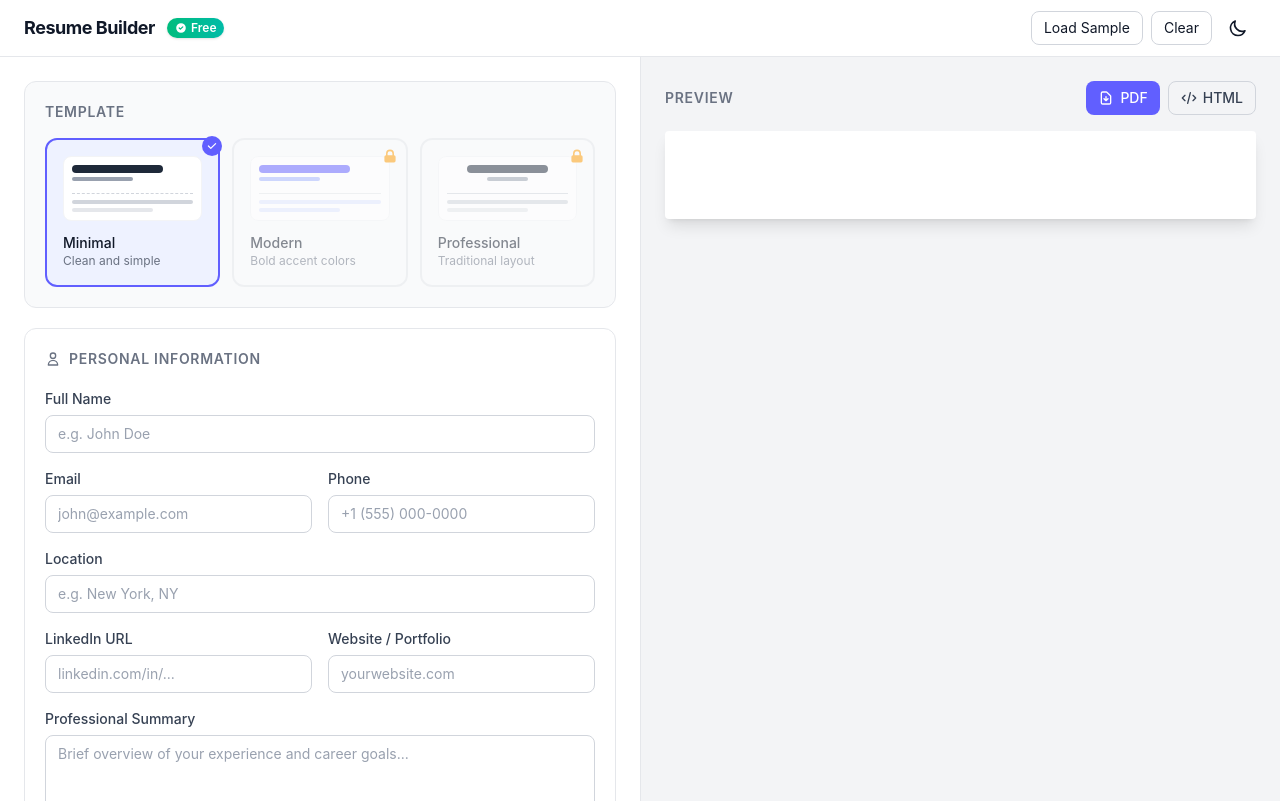
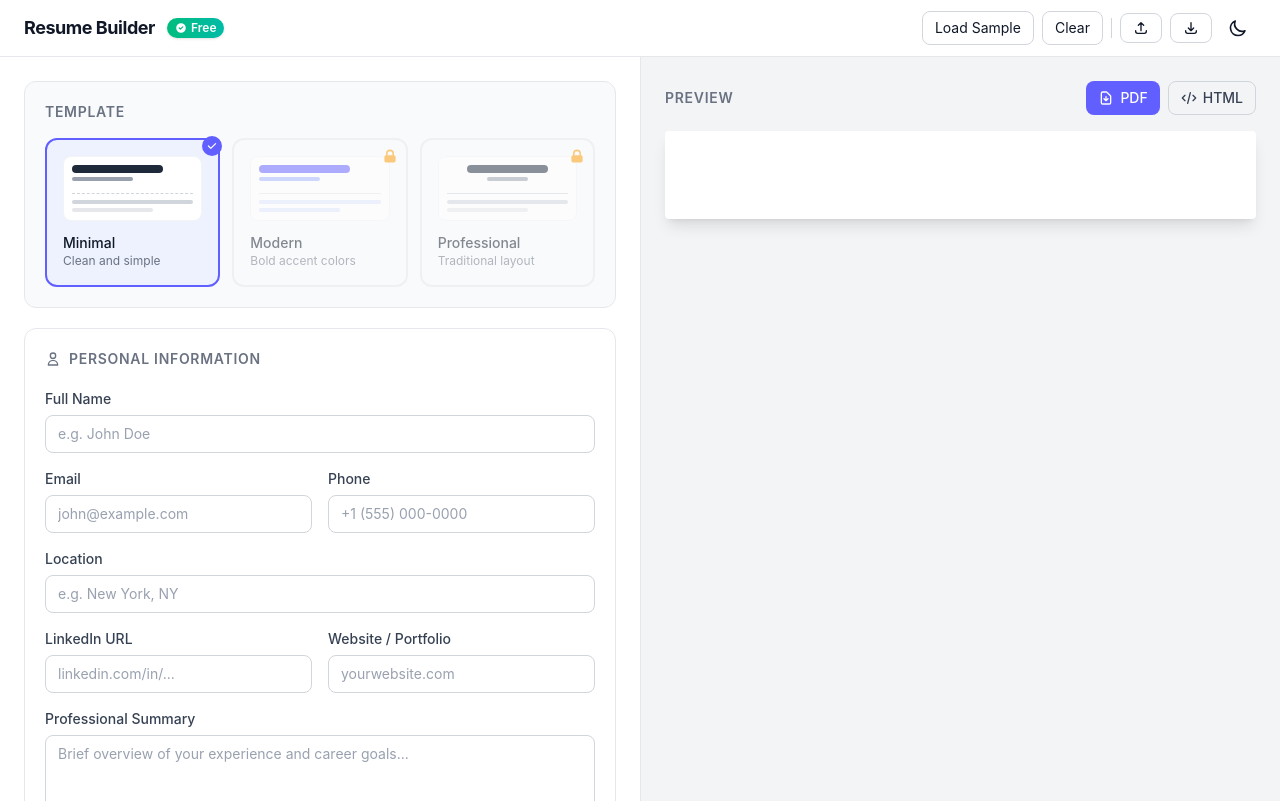
Before and after one commit to rafaeltmanso/resume-builder, a React (Vite) app: page / in a window 1280 px wide. Built offline with nearby package versions, Linux system fonts and the light colour scheme.

Commit message:
Add JSON import/export for resume data
- Export resume data as downloadable JSON file
- Import resume data from file picker with validation
- Icon buttons in header for both operations

```diff
--- a/src/components/Builder.tsx
+++ b/src/components/Builder.tsx
@@ -21,18 +21,18 @@ export default function Builder() {
 
   const loadSample = useCallback(() => {
     setResumeData(sampleData);
-  }, []);
+  }, [setResumeData]);
 
   const clearAll = useCallback(() => {
     setResumeData(defaultResumeData);
-  }, []);
+  }, [setResumeData]);
 
   const updatePersonalInfo = useCallback((field: string, value: string) => {
     setResumeData(prev => ({
       ...prev,
       personalInfo: { ...prev.personalInfo, [field]: value }
     }));
-  }, []);
+  }, [setResumeData]);
 
   const addExperience = useCallback(() => {
     const newExp = {
@@ -45,7 +45,7 @@ export default function Builder() {
       currentlyWorking: false,
     };
     setResumeData(prev => ({ ...prev, experience: [...prev.experience, newExp] }));
-  }, []);
+  }, [setResumeData]);
 
   const updateExperience = useCallback((id: string, field: string, value: string | boolean) => {
     setResumeData(prev => ({
@@ -54,14 +54,14 @@ export default function Builder() {
         exp.id === id ? { ...exp, [field]: value } : exp
       )
     }));
-  }, []);
+  }, [setResumeData]);
 
   const removeExperience = useCallback((id: string) => {
     setResumeData(prev => ({
       ...prev,
       experience: prev.experience.filter(exp => exp.id !== id)
     }));
-  }, []);
+  }, [setResumeData]);
 
   const moveExperience = useCallback((fromIndex: number, toIndex: number) => {
     setResumeData(prev => {
@@ -70,7 +70,7 @@ export default function Builder() {
       items.splice(toIndex, 0, moved);
       return { ...prev, experience: items };
     });
-  }, []);
+  }, [setResumeData]);
 
   const addEducation = useCallback(() => {
     const newEdu = {
@@ -82,7 +82,7 @@ export default function Builder() {
       endDate: '',
     };
     setResumeData(prev => ({ ...prev, education: [...prev.education, newEdu] }));
-  }, []);
+  }, [setResumeData]);
 
   const updateEducation = useCallback((id: string, field: string, value: string) => {
     setResumeData(prev => ({
@@ -91,14 +91,14 @@ export default function Builder() {
         edu.id === id ? { ...edu, [field]: value } : edu
       )
     }));
-  }, []);
+  }, [setResumeData]);
 
   const removeEducation = useCallback((id: string) => {
     setResumeData(prev => ({
       ...prev,
       education: prev.education.filter(edu => edu.id !== id)
     }));
-  }, []);
+  }, [setResumeData]);
 
   const moveEducation = useCallback((fromIndex: number, toIndex: number) => {
     setResumeData(prev => {
@@ -107,7 +107,7 @@ export default function Builder() {
       items.splice(toIndex, 0, moved);
       return { ...prev, education: items };
     });
-  }, []);
+  }, [setResumeData]);
 
   const addSkill = useCallback(() => {
     const newSkill = {
@@ -116,7 +116,7 @@ export default function Builder() {
       level: 'intermediate' as const,
     };
     setResumeData(prev => ({ ...prev, skills: [...prev.skills, newSkill] }));
-  }, []);
+  }, [setResumeData]);
 
   const updateSkill = useCallback((id: string, field: string, value: string) => {
     setResumeData(prev => ({
@@ -125,14 +125,14 @@ export default function Builder() {
         skill.id === id ? { ...skill, [field]: value } : skill
       )
     }));
-  }, []);
+  }, [setResumeData]);
 
   const removeSkill = useCallback((id: string) => {
     setResumeData(prev => ({
       ...prev,
       skills: prev.skills.filter(skill => skill.id !== id)
     }));
-  }, []);
+  }, [setResumeData]);
 
   const moveSkill = useCallback((fromIndex: number, toIndex: number) => {
     setResumeData(prev => {
@@ -141,7 +141,38 @@ export default function Builder() {
       items.splice(toIndex, 0, moved);
       return { ...prev, skills: items };
     });
-  }, []);
+  }, [setResumeData]);
+
+  const exportData = useCallback(() => {
+    const blob = new Blob([JSON.stringify(resumeData, null, 2)], { type: 'application/json' });
+    const url = URL.createObjectURL(blob);
+    const a = document.createElement('a');
+    a.href = url;
+    a.download = `${resumeData.personalInfo.fullName || 'resume'}-data.json`;
+    a.click();
+    URL.revokeObjectURL(url);
+  }, [resumeData]);
+
+  const importData = useCallback(() => {
+    const input = document.createElement('input');
+    input.type = 'file';
+    input.accept = '.json';
+    input.onchange = (e) => {
+      const file = (e.target as HTMLInputElement).files?.[0];
+      if (!file) return;
+      const reader = new FileReader();
+      reader.onload = (event) => {
+        try {
+          const data = JSON.parse(event.target?.result as string) as ResumeData;
+          setResumeData(data);
+        } catch {
+          alert('Invalid JSON file. Please select a valid resume data file.');
+        }
+      };
+      reader.readAsText(file);
+    };
+    input.click();
+  }, [setResumeData]);
 
   return (
     <div className="min-h-screen bg-white dark:bg-gray-950 text-gray-900 dark:text-gray-100 transition-colors">
@@ -165,6 +196,23 @@ export default function Builder() {
               className="px-3 py-1.5 text-sm border border-gray-300 dark:border-gray-600 rounded-lg hover:bg-gray-100 dark:hover:bg-gray-800 transition-colors"
             >
               Clear
+            </button>
+            <div className="w-px h-5 bg-gray-300 dark:bg-gray-600" />
+            <button
+              type="button"
+              onClick={importData}
+              className="px-3 py-1.5 text-sm border border-gray-300 dark:border-gray-600 rounded-lg hover:bg-gray-100 dark:hover:bg-gray-800 transition-colors"
+              title="Import resume data from JSON"
+            >
+              <svg className="w-4 h-4" fill="none" viewBox="0 0 24 24" stroke="currentColor"><path strokeLinecap="round" strokeLinejoin="round" strokeWidth={2} d="M4 16v1a3 3 0 003 3h10a3 3 0 003-3v-1m-4-8l-4-4m0 0L8 8m4-4v12" /></svg>
+            </button>
+            <button
+              type="button"
+              onClick={exportData}
+              className="px-3 py-1.5 text-sm border border-gray-300 dark:border-gray-600 rounded-lg hover:bg-gray-100 dark:hover:bg-gray-800 transition-colors"
+              title="Export resume data as JSON"
+            >
+              <svg className="w-4 h-4" fill="none" viewBox="0 0 24 24" stroke="currentColor"><path strokeLinecap="round" strokeLinejoin="round" strokeWidth={2} d="M4 16v1a3 3 0 003 3h10a3 3 0 003-3v-1m-4-4l-4 4m0 0l-4-4m4 4V4" /></svg>
             </button>
             <button
               type="button"
```
